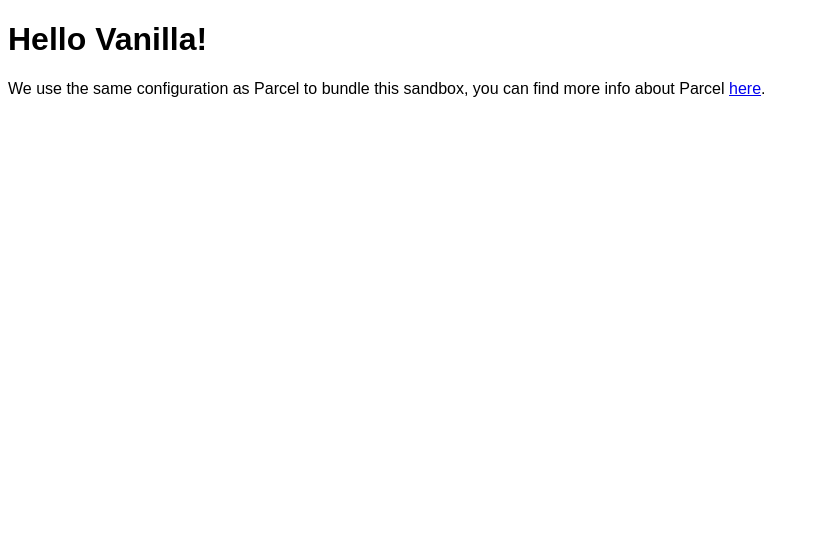
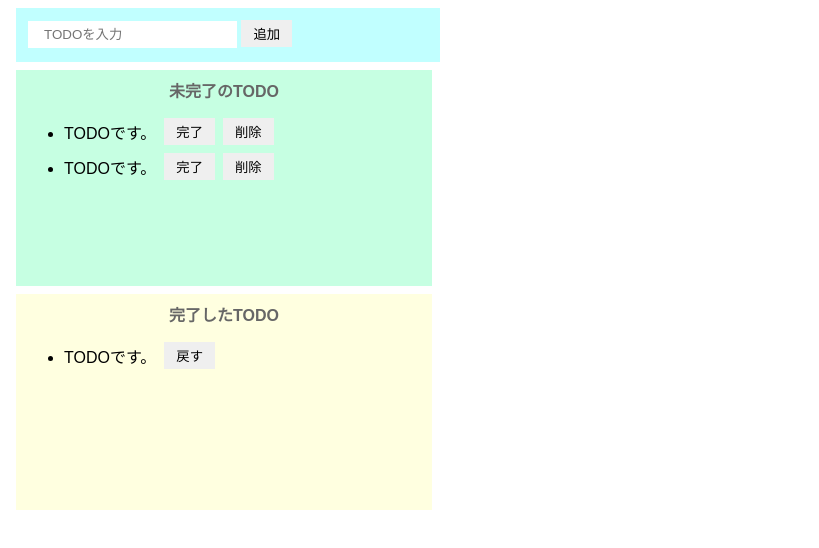
Before and after one commit to Teppei-tt/Todo_JS, a website built with Parcel: page index.html in a window 1280 px wide. Shown: the whole page, without its empty margins (0-819 px from the left). Built offline with nearby package versions, Linux system fonts and the light colour scheme.

Commit message:
デザインの作成

```diff
--- a/index.html
+++ b/index.html
@@ -1,16 +1,39 @@
 <!DOCTYPE html>
 <html>
+  <head>
+    <title>Todo_JS</title>
+    <meta charset="UTF-8" />
+  </head>
 
-<head>
-	<title>Parcel Sandbox</title>
-	<meta charset="UTF-8" />
-</head>
-
-<body>
-	<div id="app"></div>
-
-	<script src="src/index.js">
-	</script>
-</body>
-
+  <body>
+    <div class="input-area">
+      <input placeholder="TODOを入力" 　 />
+      <button>追加</button>
+    </div>
+    <div class="incomplete-area">
+      <p class="title">未完了のTODO</p>
+      <ul>
+        <div class="list-row">
+          <li>TODOです。</li>
+          <button>完了</button>
+          <button>削除</button>
+        </div>
+        <div class="list-row">
+          <li>TODOです。</li>
+          <button>完了</button>
+          <button>削除</button>
+        </div>
+      </ul>
+    </div>
+    <div class="complete-area">
+      <p class="title">完了したTODO</p>
+      <ul>
+        <div class="list-row">
+          <li>TODOです。</li>
+          <button>戻す</button>
+        </div>
+      </ul>
+    </div>
+    <script src="src/index.js"></script>
+  </body>
 </html>
--- a/src/index.js
+++ b/src/index.js
@@ -1,10 +1 @@
 import "./styles.css";
-
-document.getElementById("app").innerHTML = `
-<h1>Hello Vanilla!</h1>
-<div>
-  We use the same configuration as Parcel to bundle this sandbox, you can find more
-  info about Parcel
-  <a href="https://parceljs.org" target="_blank" rel="noopener noreferrer">here</a>.
-</div>
-`;
--- a/src/styles.css
+++ b/src/styles.css
@@ -1,3 +1,58 @@
 body {
   font-family: sans-serif;
 }
+
+input {
+  border: none;
+  padding: 6px 16px;
+  outline: none;
+}
+button {
+  border: none;
+  padding: 4px 12px;
+  margin-right: 8px;
+}
+
+button:hover {
+  background-color: #ff7fff;
+  color: #fff;
+  cursor: pointer;
+}
+
+li {
+  margin-right: 8px;
+}
+.input-area {
+  background-color: #c1ffff;
+  width: 400px;
+  height: 30px;
+  padding: 12px;
+  margin: 8px;
+}
+.incomplete-area {
+  background-color: #c6ffe2;
+  width: 400px;
+  min-height: 200px;
+  padding: 8px;
+  margin: 8px;
+}
+.complete-area {
+  background-color: #ffffe0;
+  width: 400px;
+  min-height: 200px;
+  padding: 8px;
+  margin: 8px;
+}
+
+.title {
+  text-align: center;
+  margin-top: 0;
+  font-weight: bold;
+  color: #666666;
+}
+
+.list-row {
+  display: flex;
+  align-items: center;
+  padding-bottom: 8px;
+}
```
Also changed, not shown: .codesandbox/workspace.json.
